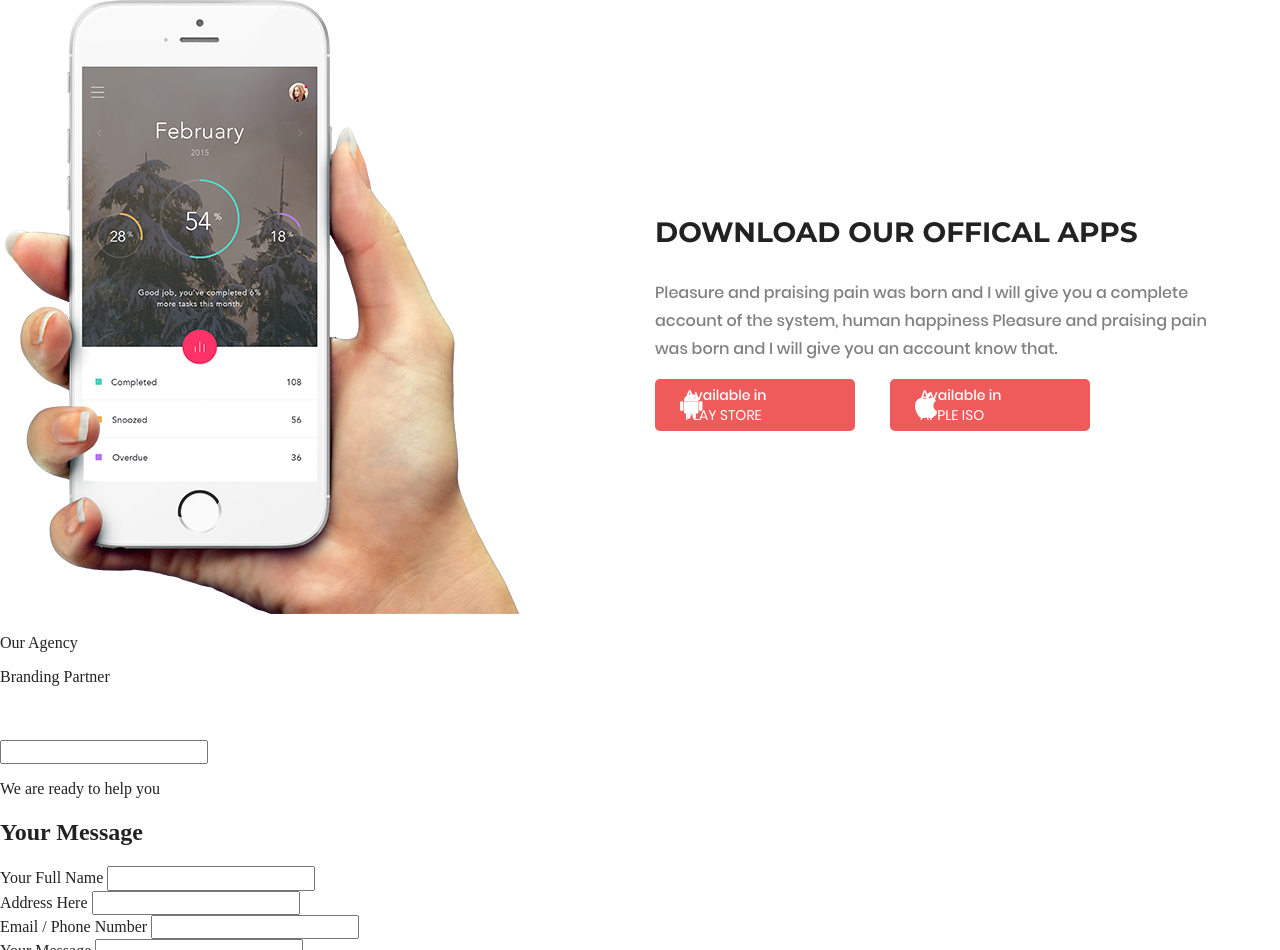
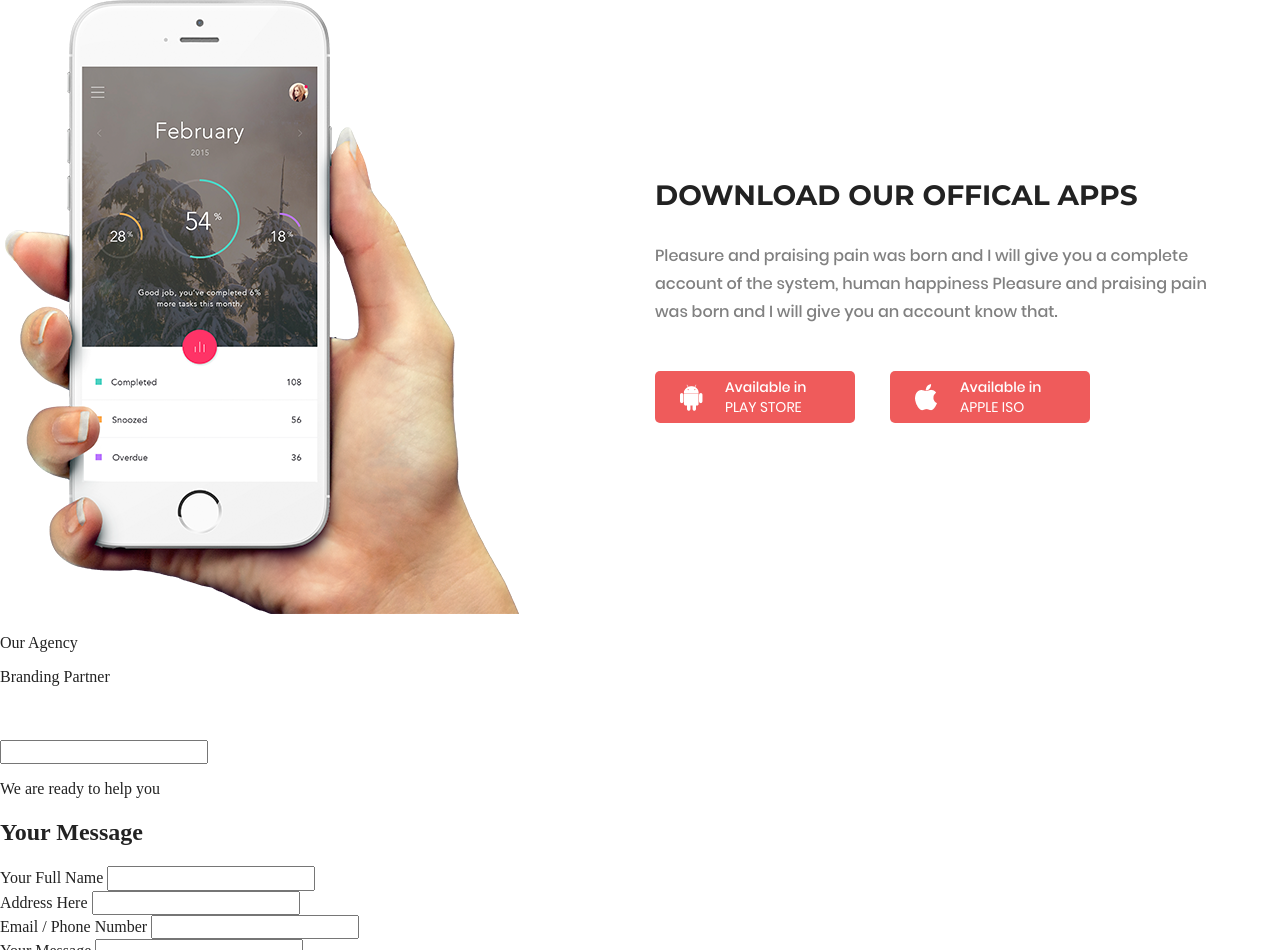
Before and after one commit to BykovDenis/travel-agency, a website: page source/templates/index.html in a window 1280 px wide. Shown: the part 9350-10300 px from the top of the page. Drawn offline with nearby package versions, Linux system fonts and the light colour scheme; files that its build step writes are made by us from their sources; files whose address does not match are found by name.

Commit message:
official apps added

```diff
--- a/source/sass/blocks/official-apps.scss
+++ b/source/sass/blocks/official-apps.scss
@@ -26,6 +26,8 @@
   &__description {
     font: 400 #{$base-font-size} / 1.75 $poppins-font-family;
     color: $color-gray;
+    margin-top: 0;
+    margin-bottom: 45px;
   }
   &__btn {
     box-sizing: border-box;
@@ -67,7 +69,8 @@
     align-items: flex-start;
     margin: 0 auto;
     padding: 0;
-    width: 9t0px;
+    width: 90px;
+    margin-left: 40px;
     & > p {
       margin: 0;
       padding: 0;
```
Also changed, not shown: 1 other file.
